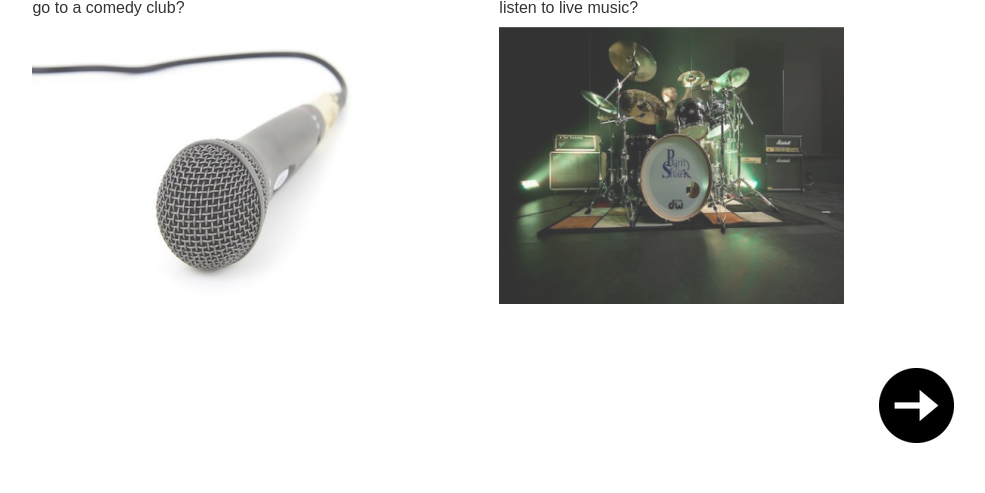
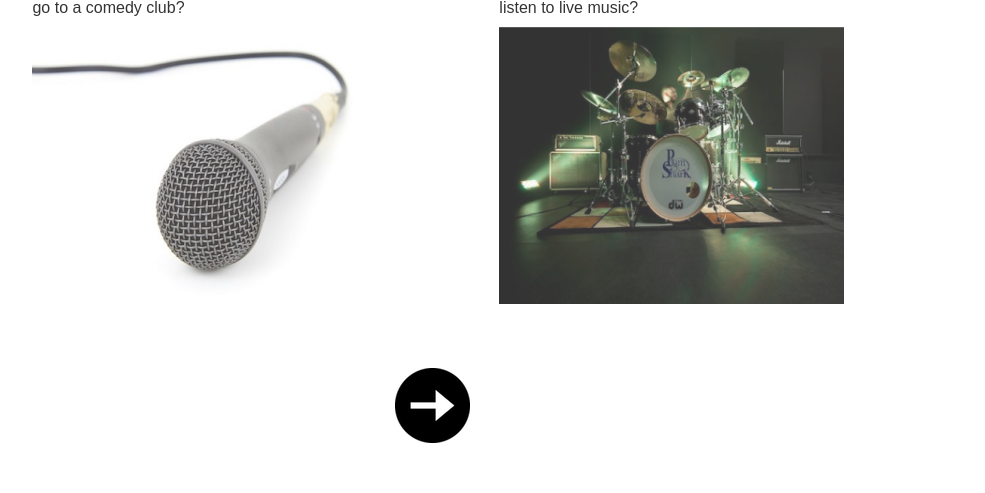
Before and after one commit to TanukiDemon/WhatDoNYC, a Flask app: template app/templates/wyr.html in a window 1280 px wide. Shown: the part 1234-1727 px from the top of the page, without its empty margins (238-1223 px from the left). After the commit the page ends 1677 px from the top, so only its background shows below. Run offline with Flask 2, Linux system fonts and the light colour scheme; the template is opened without the code that fills it, so the values that code supplies are empty; parts of the project's set-up code (start-up, migrations or seed data) failed here and were passed over.

Commit message:
Updated position of submit button

```diff
--- a/app/static/wyr.css
+++ b/app/static/wyr.css
@@ -64,9 +64,8 @@ body {
 
 #submit {
 	padding-top: 10px;
-	padding-bottom: 50px;
-	padding-right: 80px;
-	float: right;
+	padding-left: 375px;
+	text-align: center;
 }
 
 /* WOULD YOU RATHER: FOOD VS SCI */
```
